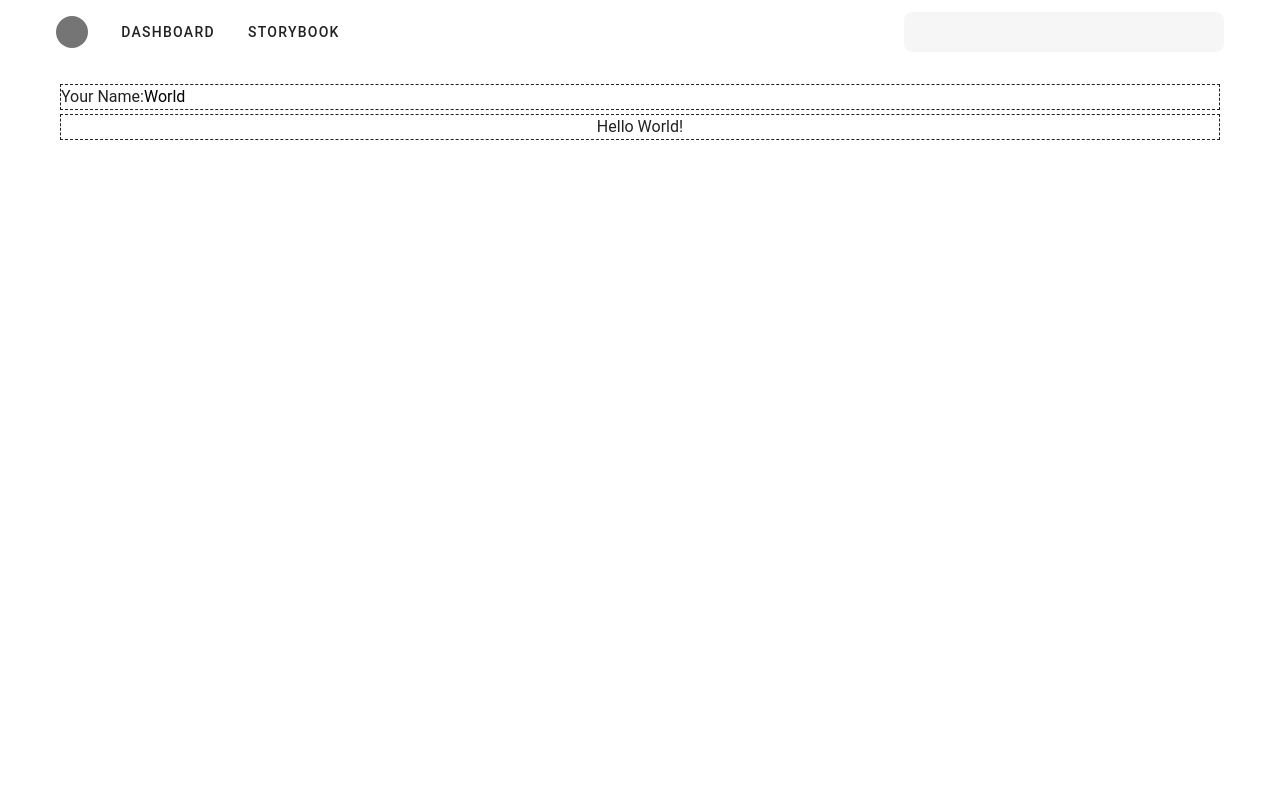
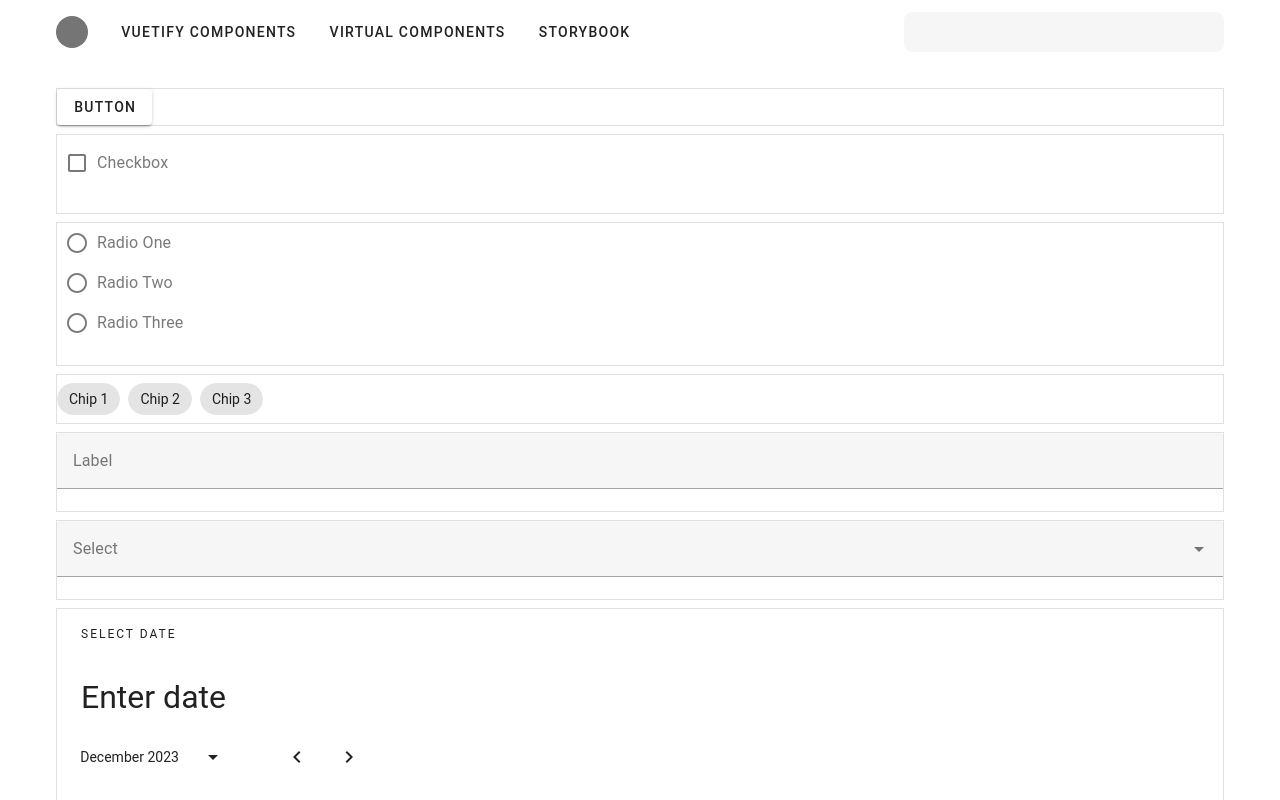
Before and after one commit to kaykanloo/template-nuxt-vuetify, a Nuxt app: page / in a window 1280 px wide. Shown: the top 800 px of the page. Built offline with nearby package versions, Linux system fonts and the light colour scheme.

Commit message:
Adding sample vuetify components

```diff
--- a/app.vue
+++ b/app.vue
@@ -2,8 +2,12 @@
 import { ref } from 'vue'
 const links = ref([
   {
-    text: 'Dashboard',
+    text: 'Vuetify Components',
     href: '/',
+  },
+  {
+    text: 'Virtual Components',
+    href: '/virtual',
   },
   {
     text: 'Storybook',
@@ -15,12 +19,14 @@ const links = ref([
 <template>
   <NuxtLayout>
     <v-app>
+      <v-layout>
         <AppBar :links="links" />
         <v-main>
           <v-container>
             <NuxtPage />
           </v-container>
         </v-main>
+      </v-layout>
     </v-app>
   </NuxtLayout>
 </template>
--- a/components/MessageBox.vue
+++ /dev/null
@@ -1,22 +0,0 @@
-<script setup lang="ts">
-defineProps({
-  message: { type: String, required: true },
-})
-</script>
-
-<template>
-  <div class="container">
-    <p class="content">{{ message }}</p>
-  </div>
-</template>
-
-<style scoped>
-.container {
-  border: 1px dashed;
-  margin: 4px;
-}
-
-.content {
-  text-align: center;
-}
-</style>
--- /dev/null
+++ b/components/Sheet.vue
@@ -0,0 +1,14 @@
+<script setup lang="ts">
+defineProps({
+  tooltip: { type: String, required: true },
+})
+</script>
+
+<template>
+  <v-sheet border class="mt-2 mb-2">
+    <v-tooltip :key="tooltip" activator="parent">{{ tooltip }}</v-tooltip>
+    <slot></slot>
+  </v-sheet>
+</template>
+
+<style scoped></style>
--- a/components/TextBox.vue
+++ /dev/null
@@ -1,21 +0,0 @@
-<script setup lang="ts">
-defineProps({
-  label: { type: String, required: true },
-  modelValue: { type: String }
-})
-defineEmits(['update:modelValue'])
-</script>
-
-<template>
-  <div class="container">
-    <label :for="label">{{ label }}:</label>
-    <input :id="label" :value="modelValue" @input="$emit('update:modelValue', $event.target?.value)" />
-  </div>
-</template>
-
-<style scoped>
-.container {
-  border: 1px dashed;
-  margin: 4px;
-}
-</style>
--- a/nuxt.config.ts
+++ b/nuxt.config.ts
@@ -2,6 +2,7 @@
 import vuetify, { transformAssetUrls } from 'vite-plugin-vuetify'
 export default defineNuxtConfig({
   devtools: { enabled: true },
+  ssr: false,
   build: {
     transpile: ['vuetify'],
   },
--- a/pages/index.vue
+++ b/pages/index.vue
@@ -1,12 +1,39 @@
-<script setup lang="ts">
-import { ref } from 'vue'
-const name = ref('World')
-const msg = computed(() => `Hello ${capitalizeStr(name.value)}!`)
-</script>
+<script setup lang="ts"></script>
 
 <template>
-  <TextBox label="Your Name" v-model="name" />
-  <MessageBox :message="msg"></MessageBox>
+  <Sheet :tooltip="'v-btn'">
+    <v-btn>
+      Button
+    </v-btn>
+  </Sheet>
+  <Sheet :tooltip="'v-checkbox'">
+    <v-checkbox label="Checkbox"></v-checkbox>
+  </Sheet>
+  <Sheet :tooltip="'v-radio-group'">
+    <v-radio-group>
+      <v-radio label="Radio One" value="one"></v-radio>
+      <v-radio label="Radio Two" value="two"></v-radio>
+      <v-radio label="Radio Three" value="three"></v-radio>
+    </v-radio-group>
+  </Sheet>
+  <Sheet :tooltip="'v-chip-group'">
+    <v-chip-group>
+      <v-chip>Chip 1</v-chip>
+
+      <v-chip>Chip 2</v-chip>
+
+      <v-chip>Chip 3</v-chip>
+    </v-chip-group>
+  </Sheet>
+  <Sheet :tooltip="'v-text-field'">
+    <v-text-field label="Label"></v-text-field>
+  </Sheet>
+  <Sheet :tooltip="'v-select'">
+    <v-select label="Select" :items="['California', 'Colorado', 'Florida', 'Georgia', 'Texas', 'Wyoming']"></v-select>
+  </Sheet>
+  <Sheet :tooltip="'v-date-picker'">
+    <v-date-picker></v-date-picker>
+  </Sheet>
 </template>
 
 <style scoped></style>
```
Lines whose indentation alone changed are shown as unchanged.
